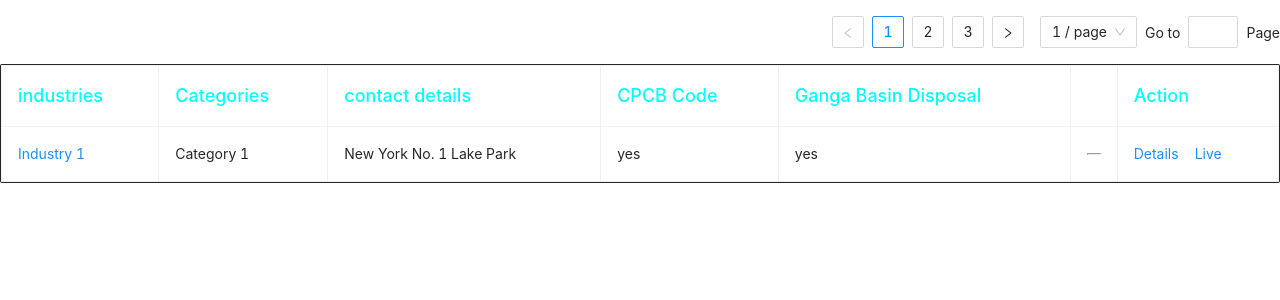
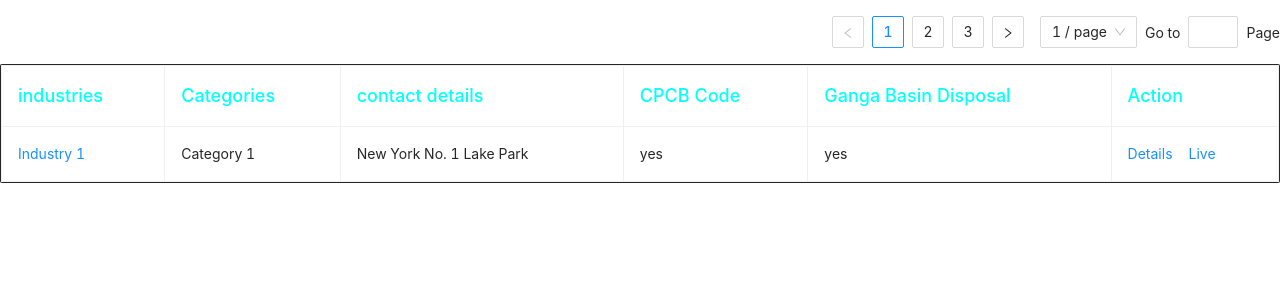
Before and after one commit to sanat12/Humaps, a React (Create React App) app: page / in a window 1280 px wide. Shown: the top 300 px of the page. Built offline with nearby package versions, Linux system fonts and the light colour scheme.

Commit message:
Update table.js

```diff
--- a/src/table.js
+++ b/src/table.js
@@ -30,12 +30,6 @@ const columns = [
     title: 'Ganga Basin Disposal',
     dataIndex: 'ganga',
     key: 'ganga',
-  },
-  {
-
-    render: () => (
-        <hr/>
-    ),
   },
   {
     title: 'Action',
```
